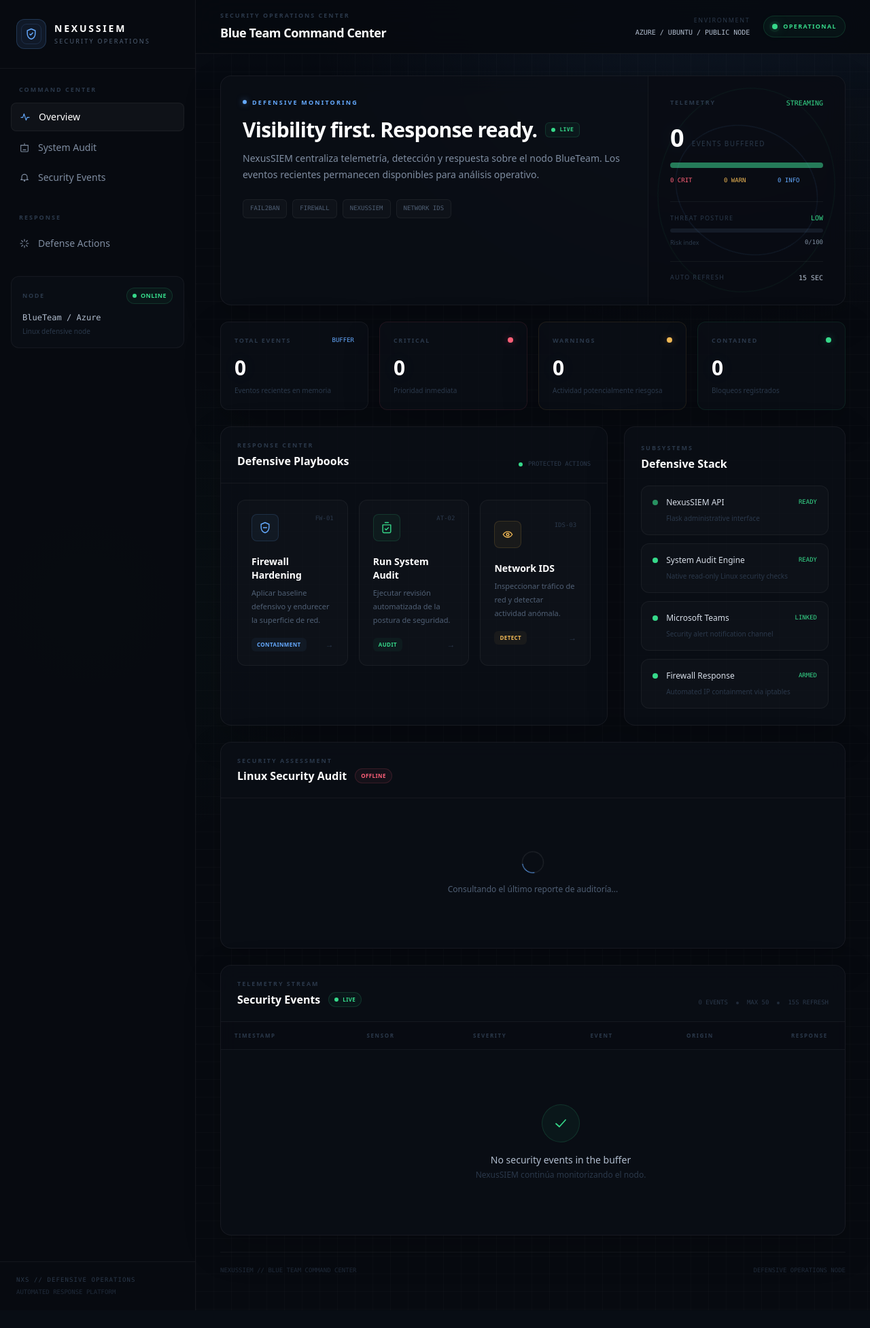
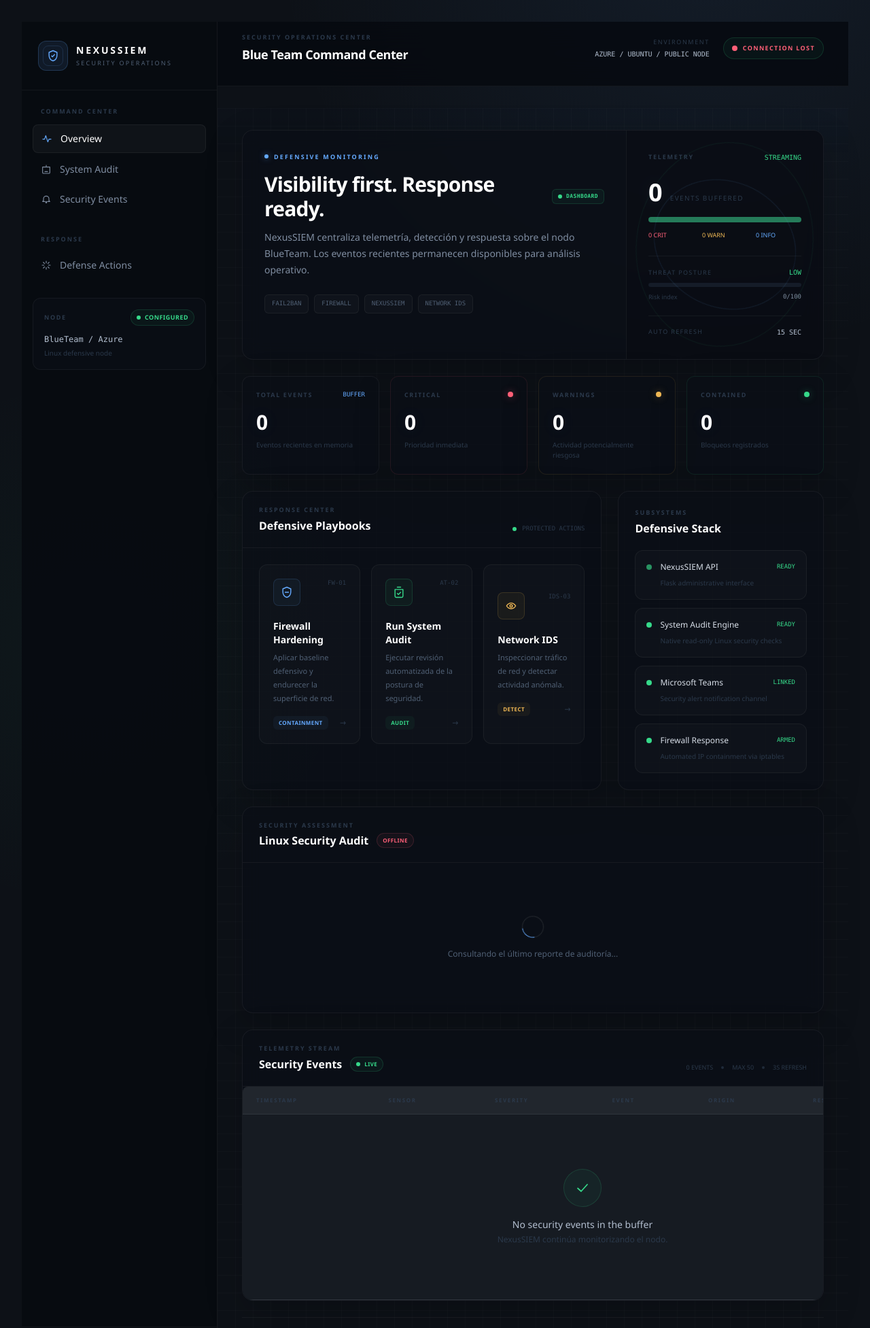
Before and after one commit to GaboX280/NexusSIEM, a Flask app: template blue_team/web_app/templates/index.html in a window 1280 px wide. Shown: the top 1953 px of the page at 68% size. Before the commit the page ends 1903 px from the top, so only its background shows below. Run offline with Flask 3, Linux system fonts and the light colour scheme; the template is opened without the code that fills it, so the values that code supplies are empty; some libraries are stand-ins or nearby versions.

Commit message:
Refine SIEM dashboard hierarchy and live connection state

```diff
--- a/blue_team/web_app/templates/index.html
+++ b/blue_team/web_app/templates/index.html
@@ -272,6 +272,7 @@
         }
     </style>
 
+    <link rel="stylesheet" href="{{ url_for('static', filename='style.css') }}">
 </head>
 
 <body class="min-h-screen text-nexus-100 font-sans antialiased selection:bg-signal-blue/20">
@@ -333,7 +334,7 @@
                     <span class="text-[9px] font-semibold uppercase tracking-[.18em] text-nexus-600">Node</span>
                     <span class="inline-flex items-center gap-1.5 rounded-full border border-signal-green/15 bg-signal-green/5 px-2 py-1 text-[9px] font-semibold uppercase tracking-wider text-signal-green">
                         <span class="h-1.5 w-1.5 rounded-full bg-signal-green"></span>
-                        Online
+                        Configured
                     </span>
                 </div>
                 <div class="mt-3 font-mono text-xs text-nexus-300">BlueTeam / Azure</div>
@@ -369,8 +370,8 @@
                         <div class="mt-1 font-mono text-[10px] text-nexus-300">AZURE / UBUNTU / PUBLIC NODE</div>
                     </div>
                     <div class="flex items-center gap-2 rounded-full border border-signal-green/15 bg-signal-green/[.045] px-3 py-2">
-                        <span class="live-dot h-2 w-2 rounded-full bg-signal-green"></span>
-                        <span class="text-[9px] font-bold uppercase tracking-[.15em] text-signal-green">Operational</span>
+                        <span id="connection-status-dot" class="h-2 w-2 rounded-full bg-signal-amber"></span>
+                        <span id="connection-status-label" class="text-[9px] font-bold uppercase tracking-[.15em] text-signal-amber">Connecting</span>
                     </div>
                 </div>
             </div>
@@ -419,7 +420,7 @@
                                 </h2>
                                 <span class="hidden sm:inline-flex items-center gap-1.5 rounded-md border border-signal-green/15 bg-signal-green/5 px-2 py-1 font-mono text-[8px] font-semibold tracking-wider text-signal-green">
                                     <span class="pulse-ring h-1.5 w-1.5 rounded-full bg-signal-green"></span>
-                                    LIVE
+                                    DASHBOARD
                                 </span>
                             </div>
 
@@ -698,7 +699,7 @@
                                 <span class="h-1 w-1 rounded-full bg-nexus-700"></span>
                                 <span>MAX 50</span>
                                 <span class="h-1 w-1 rounded-full bg-nexus-700"></span>
-                                <span>15S REFRESH</span>
+                                <span>3S REFRESH</span>
                             </div>
                         </div>
                     </div>
@@ -1128,6 +1129,14 @@
 
             const data = await response.json();
 
+            const connectionLabel = document.getElementById('connection-status-label');
+            const connectionDot = document.getElementById('connection-status-dot');
+            if (connectionLabel) {
+                connectionLabel.textContent = 'Connected';
+                connectionLabel.className = 'text-[9px] font-bold uppercase tracking-[.15em] text-signal-green';
+            }
+            if (connectionDot) connectionDot.className = 'h-2 w-2 rounded-full bg-signal-green';
+
             const liveState = document.getElementById('audit-live-state');
             if (liveState) {
                 liveState.className = 'inline-flex items-center gap-1.5 rounded-full border border-signal-green/15 bg-signal-green/5 px-2 py-1 text-[8px] font-bold uppercase tracking-wider text-signal-green';
@@ -1147,6 +1156,14 @@
                 renderAudit(reporte);
             }
         } catch (error) {
+            const connectionLabel = document.getElementById('connection-status-label');
+            const connectionDot = document.getElementById('connection-status-dot');
+            if (connectionLabel) {
+                connectionLabel.textContent = 'Connection lost';
+                connectionLabel.className = 'text-[9px] font-bold uppercase tracking-[.15em] text-signal-red';
+            }
+            if (connectionDot) connectionDot.className = 'h-2 w-2 rounded-full bg-signal-red';
+
             const state = document.getElementById('audit-live-state');
             if (state) {
                 state.className = 'inline-flex items-center gap-1.5 rounded-full border border-signal-red/15 bg-signal-red/5 px-2 py-1 text-[8px] font-bold uppercase tracking-wider text-signal-red';
```
